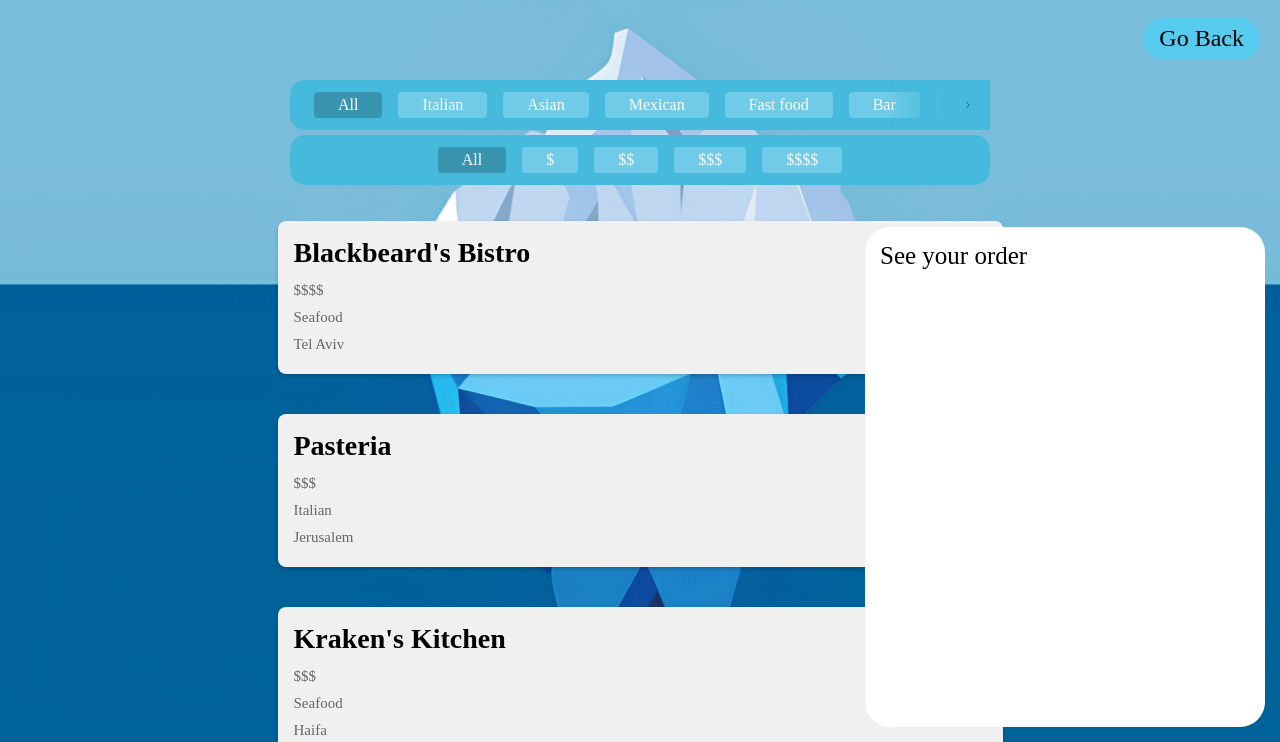
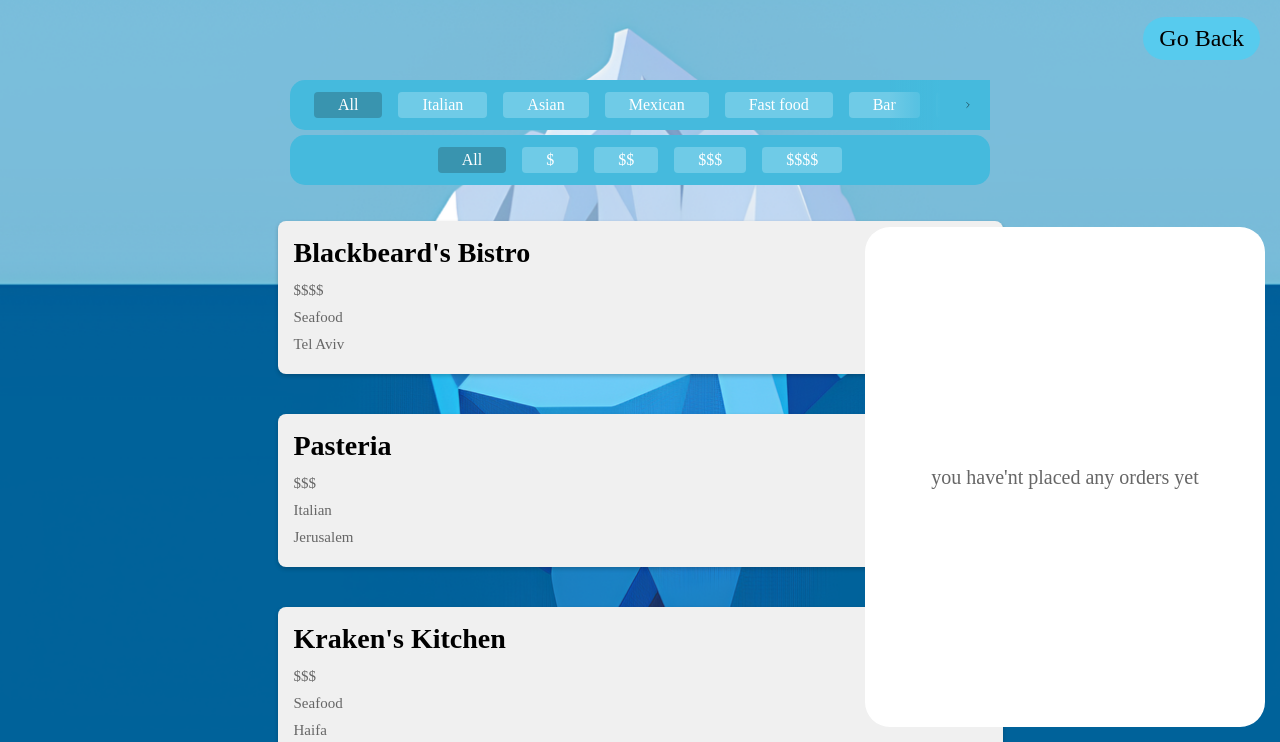
Before and after one commit to Iliash7/penguin-delivery, a website: page html/order.html in a window 1280 px wide. Both pictures are taken after a click on the element "See your order". Shown: the part 58-800 px from the top of the page. Drawn offline with Linux system fonts and the light colour scheme.

Commit message:
continue order buttons

```diff
--- a/css/orders.css
+++ b/css/orders.css
@@ -327,6 +327,10 @@ li a:hover, button:hover{
 .order-open {
     width: 400px;
     height: 500px;
+    display: grid;
+    place-items: center;
+    color: #666;
+    font-size: 20px;
 }
 
 @media only screen and (max-width: 730px) {
--- a/js/order.js
+++ b/js/order.js
@@ -158,7 +158,7 @@ const addMenuItems = (menu, cardMenuSection) => {
 const createMenu = (event) => {
     let cardMenu = event.target.lastChild;
     console.log(event.target);
-    if (event.target.id != "menu") {
+    if (event.target.id != "menu" && event.target.className != "item-container") {
         if (cardMenu.classList.contains("hide")) {
             cardMenu.classList.remove("hide");
         } else {
@@ -215,7 +215,16 @@ const filterCardsFromDB = () => {
 
 const showOrder = (event) => {
     event.target.classList.toggle("order-open")
+    if (event.target.classList.contains("order-open")) {
 
+        event.target.innerHTML = "you have'nt placed any orders yet"
+    } else {
+        event.target.innerHTML = "See your order"
+    }
+}
+
+const addItemToOrder = (event) => {
+    console.log("this:\n", event.target.parentNode.firstChild)
 }
 
 order.addEventListener("click", showOrder);
@@ -236,6 +245,11 @@ const fetchJsonData = () => {
                     cards.forEach((card) => {
                         card.addEventListener("click", createMenu)
                     });
+
+                    const orderButtons = document.querySelectorAll(".item-container button");
+                    orderButtons.forEach((button) => {
+                        button.addEventListener("click", addItemToOrder)
+                    });
                 }
                 )
                 .catch((error) =>
```
